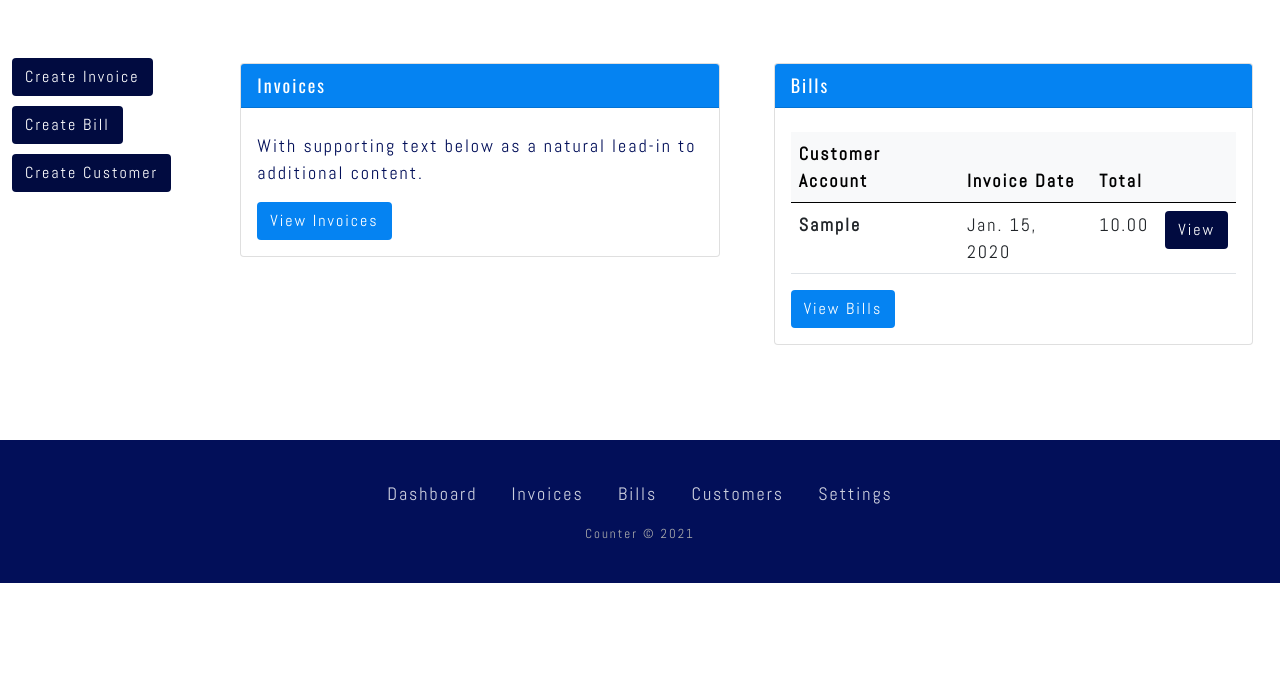
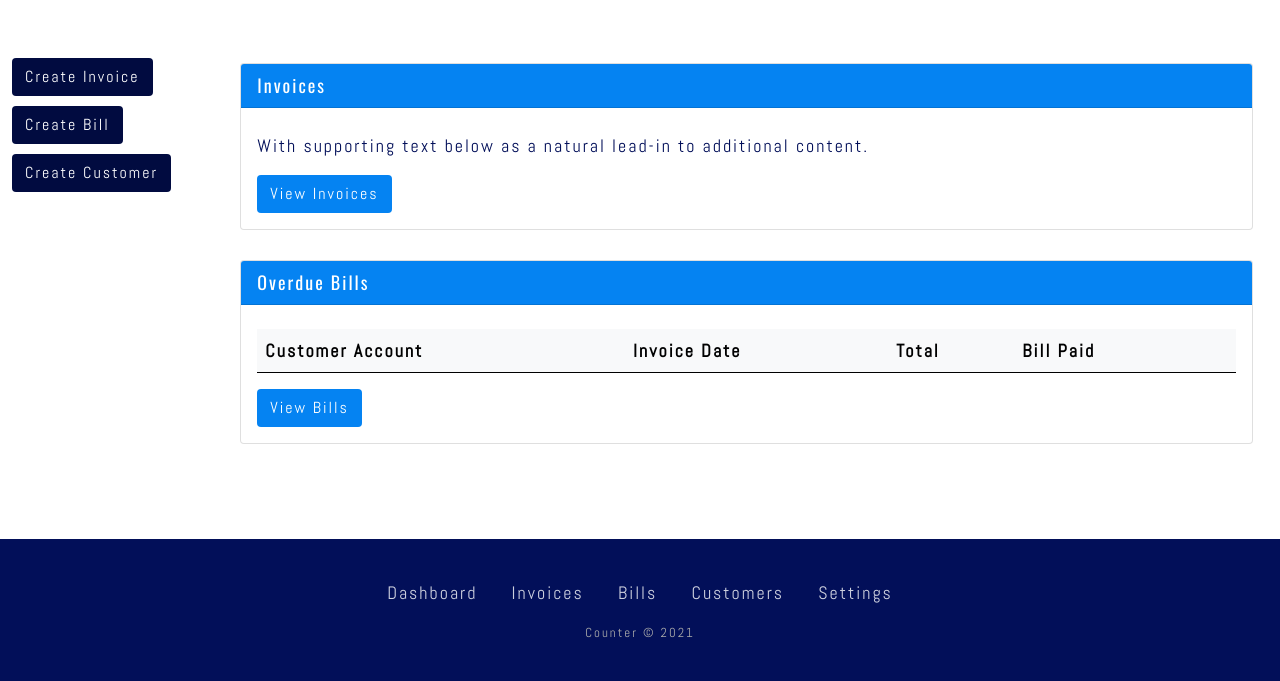
Before and after one commit to R-Prince/counter_ms4, a Django app: template profiles/templates/profiles/profile.html in a window 1280 px wide. Shown: the part 59-740 px from the top of the page. Run offline with Django 3.2, Linux system fonts and the light colour scheme; the template is opened without the code that fills it: values that come from a table or form of the project are taken from there, others are empty; tables that the repository leaves empty hold one stand-in row (values such as "Sample post"); lists and menus that the app fills with data are empty; some libraries are stand-ins or nearby versions.

Commit message:
Add bill paid field to bills table

```diff
--- a/bills/templates/bills/bills.html
+++ b/bills/templates/bills/bills.html
@@ -18,6 +18,7 @@
                                 <th scope="col">Due Date</th>
                                 <th scope="col">Reference</th>
                                 <th scope="col">Bill Total</th>
+                                <th scope="col">Bill Paid</th>
                                 <th scope="col"></th>
                             </tr>
                         </thead>
@@ -29,6 +30,11 @@
                                     <td>{{ bill.due_date }}</td>
                                     <td>{{ bill.reference_number }}</td>
                                     <td>{{ bill.bill_total }}</td>
+                                    {% if bill.bill_paid == 1 %}
+                                        <td>Yes</td>
+                                    {% else %}
+                                        <td>No</td>
+                                    {% endif %}
                                     <td><a href="{% url 'edit_bill' bill.bill_number %}" class="btn btn-navy">View</a></td>
                                 </tr>
                             {% endfor %}
--- a/profiles/templates/profiles/profile.html
+++ b/profiles/templates/profiles/profile.html
@@ -25,7 +25,7 @@
             <div class="col-12 col-md-10">
                 <div class="row">
                     <!--Table for User Invoices-->
-                    <div class="col-12 col-md-6">
+                    <div class="col-12">
                         <div class="card profile-card">
                             <div class="card-header profile-header">
                                 Invoices
@@ -38,10 +38,10 @@
                         </div>
                     </div>
                     <!--Table for User Bills-->
-                    <div class="col-12 col-md-6">
+                    <div class="col-12">
                         <div class="card profile-card">
                             <div class="card-header profile-header">
-                                Bills
+                                Overdue Bills
                             </div>
                             <div class="card-body">
                                 <h5 class="card-title"></h5>
@@ -52,17 +52,25 @@
                                                 <th scope="col">Customer Account</th>
                                                 <th scope="col">Invoice Date</th>
                                                 <th scope="col">Total</th>
+                                                <th scope="col">Bill Paid</th>
                                                 <th scope="col"></th>
                                             </tr>
                                         </thead>
                                         <tbody>
                                             {% for bill in bills %}
+                                                {% if bill.bill_paid == 0 %}
                                                 <tr>
                                                     <th scope="row">{{ bill.customer_account }}</th>
                                                     <td>{{ bill.bill_date }}</td>
                                                     <td>{{ bill.bill_total }}</td>
+                                                    {% if bill.bill_paid == 1 %}
+                                                        <td>Yes</td>
+                                                    {% else %}
+                                                        <td>No</td>
+                                                    {% endif %}
                                                     <td><a href="{% url 'edit_bill' bill.bill_number %}" class="btn btn-navy">View</a></td>
                                                 </tr>
+                                                {% endif %}
                                             {% endfor %}
                                         </tbody>
                                     </table>
```
